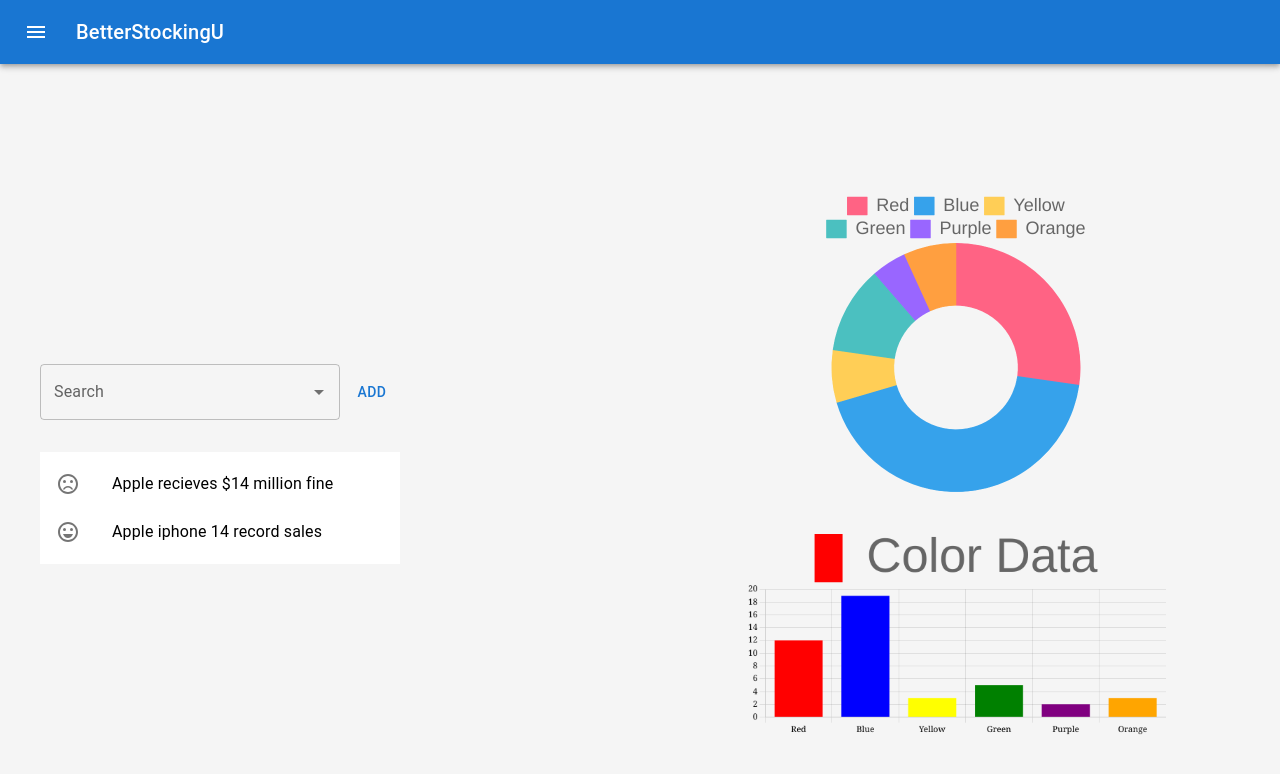
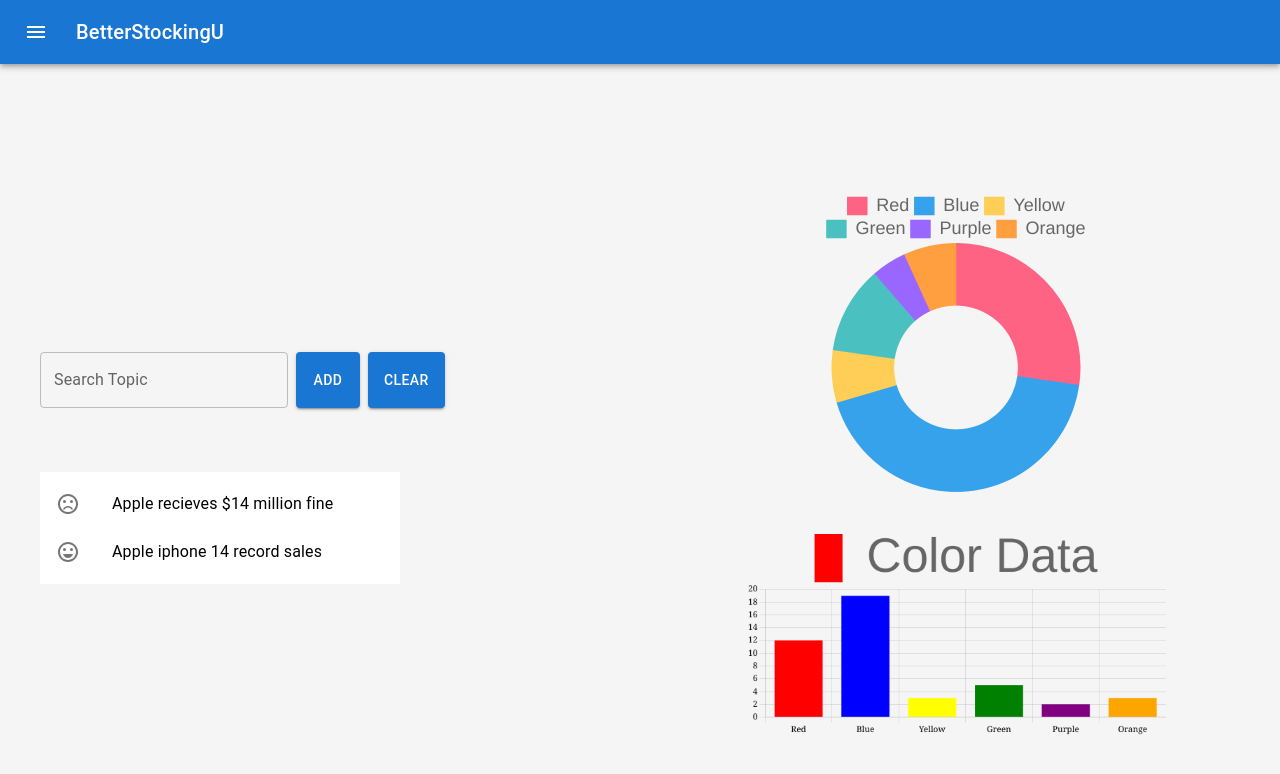
Before and after one commit to Tony-beeper/BetterStockingU, a React (Create React App) app in the folder frontend/: page / in a window 1280 px wide. Shown: the top 774 px of the page. Built offline with nearby package versions, Linux system fonts and the light colour scheme.

Commit message:
edit search page

```diff
--- a/frontend/src/components/SearchBar/SearchBar.css
+++ b/frontend/src/components/SearchBar/SearchBar.css
@@ -1,5 +1,13 @@
-.search-bar{
-    display: flex;
-    flex-direction: row;
-    margin-bottom: 2em;
+.search-bar {
+  display: flex;
+  flex-direction: column;
+  margin-bottom: 2em;
+  justify-content: flex-start;
 }
+
+.search-area {
+  display: flex;
+  flex-direction: row;
+  margin-bottom: 2em;
+  justify-content: flex-start;
+}
--- a/frontend/src/components/SearchBar/SearchBar.js
+++ b/frontend/src/components/SearchBar/SearchBar.js
@@ -1,22 +1,64 @@
-import TextField from '@mui/material/TextField';
-import Autocomplete from '@mui/material/Autocomplete';
-import Button from '@mui/material/Button';
-import './SearchBar.css'
+import TextField from "@mui/material/TextField";
+import Button from "@mui/material/Button";
+import Chip from "@mui/material/Chip";
+import Stack from "@mui/material/Stack";
+import Box from "@mui/material/Box";
+import { useState, useEffect } from "react";
+import axios from "axios";
+import "./SearchBar.css";
 
+const SearchBar = ({ options }) => {
+  const [topic, setTopic] = useState("");
+  const [topics, setTopics] = useState([]);
 
-const SearchBar = ({options }) => {
+  useEffect(async () => {
+    console.log(topics);
+  }, [topics]);
+
   return (
-    <div className='search-bar'>
-    <Autocomplete
-  disablePortal
-  id="combo-box-demo"
-  options={options}
-  sx={{ width: 300 }}
-  renderInput={(params) => <TextField {...params} label="Search" />}
+    <div className="search-bar">
+      <Box mb={1}>
+        <Stack direction="row" spacing={1}>
+          {topics.map((value, idx) => (
+            <Chip label={value} idx={idx} variant="outlined" />
+          ))}
+        </Stack>
+      </Box>
 
-/>
-<Button variant="text" style={{display:"block"}}>Add</Button>
-</div>
+      <div className="search-area">
+        <TextField
+          id="outlined-basic"
+          label="Search Topic"
+          variant="outlined"
+          value={topic}
+          sx={{ marginRight: 1 }}
+          onChange={(e) => setTopic(e.target.value)}
+        />
+
+        <Button
+          variant="contained"
+          sx={{ marginRight: 1 }}
+          style={{ display: "block" }}
+          onClick={(e) => {
+            if (topic !== "") {
+              setTopics([...topics, topic]);
+              setTopic("");
+            }
+          }}
+        >
+          Add
+        </Button>
+        <Button
+          variant="contained"
+          style={{ display: "block" }}
+          onClick={(e) => {
+            setTopics([]);
+          }}
+        >
+          clear
+        </Button>
+      </div>
+    </div>
   );
 };
 export default SearchBar;
```
